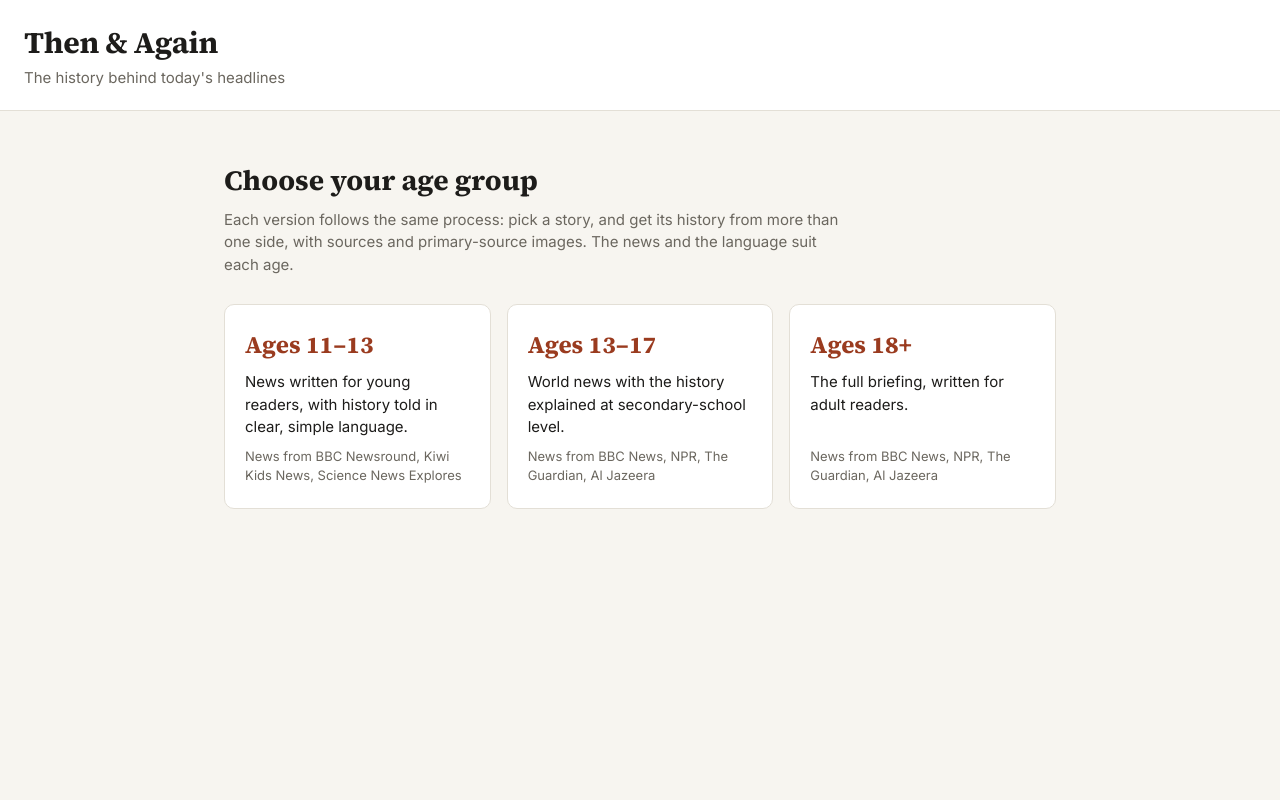
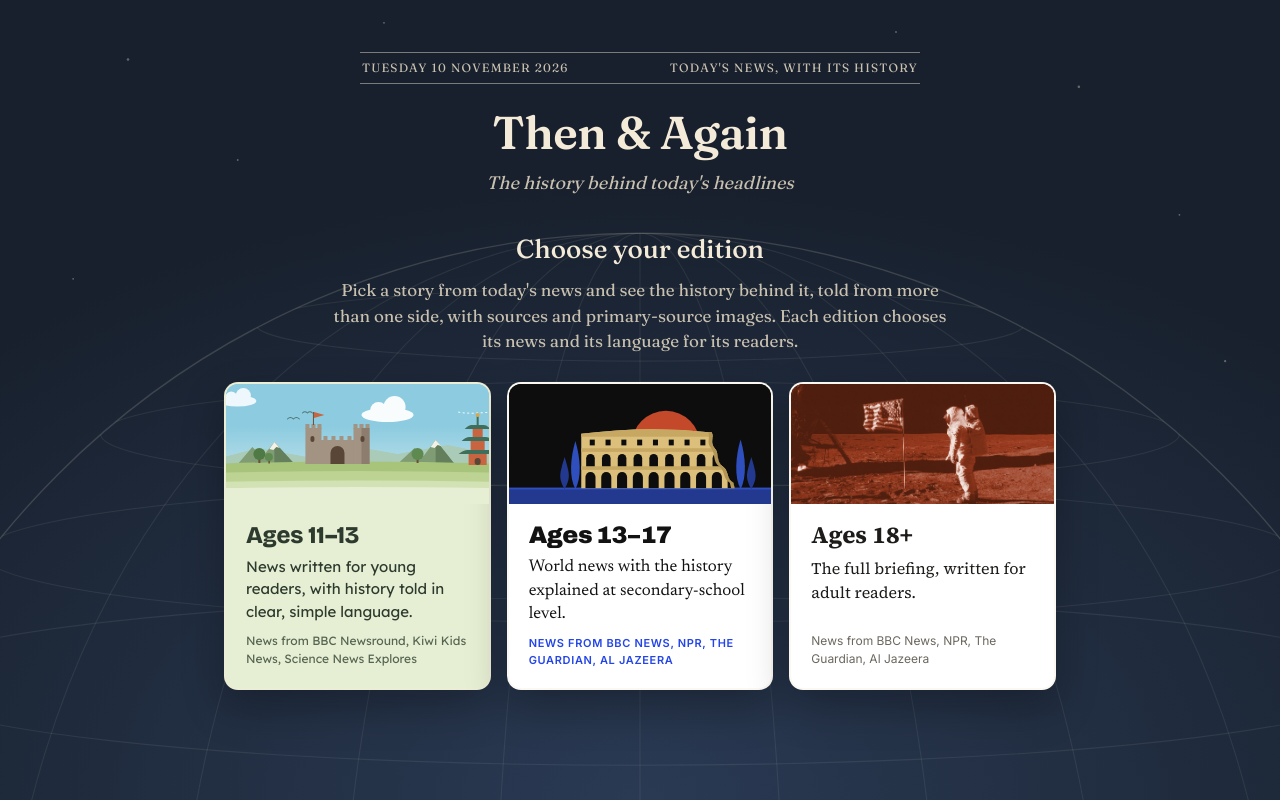
Before and after one commit to Arabella-B/Alubend-Internship, a Flask app: page / in a window 1280 px wide. Run offline with Flask 3, Linux system fonts and the light colour scheme.

Commit message:
Redesign the menu so each edition previews its own page
Each age group's card now shows a banner in its page's style: the
history horizon for 11-13, a ruined amphitheatre framed by cypresses
for 13-17, and NASA's public-domain photo of Buzz Aldrin on the Moon,
toned to terracotta and parchment, for 18+. On hover each card's border
takes its page's highlight colour. The menu sits on a deep atlas-blue
globe backdrop with a newspaper-style dateline, Fraunces type and
news-led wording ("Choose your edition"). The photo is credited in a
tooltip and the README.

Co-Authored-By: Claude Opus 5.5 <noreply@anthropic.com>

```diff
--- a/app.py
+++ b/app.py
@@ -30,19 +30,23 @@ def _sse(event: dict) -> str:
     return f"data: {json.dumps(event)}\n\n"
 
 
+def _today() -> str:
+    today = datetime.date.today()
+    return f"{today:%A} {today.day} {today:%B %Y}"
+
+
 @app.get("/")
 def menu():
-    return render_template("menu.html", audiences=audiences.AUDIENCES)
+    return render_template("menu.html", audiences=audiences.AUDIENCES, today=_today())
 
 
 @app.get("/<any('11-13', '13-17', '18-plus'):audience>")
 def reader(audience):
-    today = datetime.date.today()
     return render_template(
         "index.html",
         audience=audience,
         settings=audiences.get(audience),
-        today=f"{today:%A} {today.day} {today:%B %Y}",
+        today=_today(),
     )
 
 
--- /dev/null
+++ b/static/menu.css
@@ -0,0 +1,172 @@
+/* Age-group menu: each option previews its own page's design.
+   All three share the same size, structure, border weight and type sizes, so none stands out. */
+
+.age-options { align-items: stretch; }
+
+.age-option {
+  --card-ink: var(--text);
+  padding: 0;
+  gap: 0;
+  overflow: hidden;
+  border: 2px solid var(--card-ink);
+  background: var(--surface);
+  transition: transform 0.15s ease;
+}
+.age-option:hover,
+.age-option:focus-visible { transform: translateY(-3px); background: var(--surface); }
+.age-option:focus-visible { outline: 3px solid var(--accent); outline-offset: 3px; }
+
+/* The preview strip at the top of every card. */
+.age-art {
+  position: relative;
+  display: flex;
+  flex-direction: column;
+  justify-content: flex-start;
+  gap: 4px;
+  height: 120px;
+  padding: 0;
+}
+
+.age-body {
+  display: flex;
+  flex: 1;
+  flex-direction: column;
+  gap: 8px;
+  padding: 18px 20px 20px;
+}
+.age-label { font-size: 24px; line-height: 1.1; color: var(--label); }
+.age-blurb { font-size: 15px; line-height: 1.5; }
+.age-sources { margin-top: auto; font-size: 12px; }
+
+/* Ages 11-13: the illustrated history horizon, rounded outlined card, meadow colours. */
+.age-11-13 { --label: #2d3a2e; border-radius: 14px; background: #e6eed3; color: #2d3a2e; }
+.age-11-13:hover, .age-11-13:focus-visible { background: #e6eed3; }
+.age-11-13 .age-art {
+  background: #8ccbe0 url("img/history-horizon.svg") center bottom / cover no-repeat;
+}
+.age-11-13 .age-label { font-family: "Bricolage Grotesque", "Lexend", sans-serif; font-weight: 800; letter-spacing: -0.01em; }
+.age-11-13 .age-blurb,
+.age-11-13 .age-sources { font-family: "Lexend", sans-serif; }
+.age-11-13 .age-sources { color: #566552; }
+
+/* Ages 13-17: the black magazine cover with its colour stripe, square card, paper and ink. */
+.age-13-17 { --label: #121212; border-radius: 14px; background: #ffffff; color: #121212; }
+.age-13-17:hover, .age-13-17:focus-visible { background: #ffffff; }
+.age-13-17 .age-art { background: #0d0d0d url("img/preview-magazine.svg") center / cover no-repeat; }
+.age-13-17 .age-label { font-family: "Archivo", "Inter", sans-serif; font-weight: 900; font-stretch: 112%; letter-spacing: -0.02em; }
+.age-13-17 .age-blurb { font-family: "Newsreader", Georgia, serif; font-size: 17px; line-height: 1.4; }
+.age-13-17 .age-sources {
+  font-family: "Inter", sans-serif;
+  font-size: 11px;
+  font-weight: 700;
+  letter-spacing: 0.06em;
+  text-transform: uppercase;
+  color: #2446e8;
+}
+
+/* Ages 18+: the archival briefing, a ruled document heading in serif on parchment. */
+.age-18-plus { --label: #1d1c1a; border-radius: 14px; background: #ffffff; color: #1d1c1a; }
+.age-18-plus:hover, .age-18-plus:focus-visible { background: #ffffff; }
+/* Buzz Aldrin on the Moon, 20 July 1969 (photo: Neil Armstrong, NASA, public domain),
+   toned into the 18+ page's terracotta and parchment. */
+.age-18-plus .age-art { background: #4a1d0e url("img/preview-moon.jpg") center 20% / cover no-repeat; }
+.age-18-plus .age-label { font-family: "Source Serif 4", Georgia, serif; font-weight: 700; }
+
+.age-18-plus .age-blurb { font-family: "Source Serif 4", Georgia, serif; font-size: 16px; }
+.age-18-plus .age-sources { font-family: "Inter", sans-serif; color: #6b675f; }
+
+/* Dark mode: each card switches to its page's own dark look. */
+@media (prefers-color-scheme: dark) {
+  .age-option { --card-ink: rgba(255, 255, 255, 0.22); }
+
+  .age-11-13, .age-11-13:hover, .age-11-13:focus-visible { background: #1b2419; color: #f3eedc; }
+  .age-11-13 .age-art { background-color: #152238; background-image: url("img/history-horizon-night.svg"); }
+  .age-11-13 .age-label { color: #f3eedc; }
+  .age-11-13 .age-sources { color: #b9c2b1; }
+
+  .age-13-17, .age-13-17:hover, .age-13-17:focus-visible { background: #191919; color: #f4f1ea; }
+  .age-13-17 .age-label { color: #f4f1ea; }
+  .age-13-17 .age-sources { color: #7189ff; }
+
+  .age-18-plus, .age-18-plus:hover, .age-18-plus:focus-visible { background: #201f1c; color: #ece8e1; }
+  .age-18-plus .age-art { background-color: #1c1410; background-image: url("img/preview-moon-night.jpg"); }
+  .age-18-plus .age-label { color: #ece8e1; }
+  .age-18-plus   .age-18-plus .age-sources { color: #a19c92; }
+}
+
+@media (prefers-reduced-motion: reduce) {
+  .age-option { transition: none; }
+  .age-option:hover, .age-option:focus-visible { transform: none; }
+}
+
+/* The backdrop: a deep atlas blue with the lines of a great globe rising behind the cards,
+   so the three different designs sit together like publications laid out on one desk. */
+body {
+  background: #18202d url("img/menu-globe.svg") center bottom / cover no-repeat fixed;
+  min-height: 100vh;
+  color: #f3ead8;
+}
+.masthead {
+  background: none;
+  border-bottom: none;
+  text-align: center;
+  padding: 52px 24px 0;
+}
+.masthead h1,
+.menu h2 {
+  font-family: "Fraunces", Georgia, serif;
+  font-variation-settings: "SOFT" 50;
+  color: #f3ead8;
+}
+.masthead h1 { font-size: 46px; font-weight: 600; letter-spacing: -0.01em; }
+
+/* A newspaper-style dateline between two rules, above the title. */
+.dateline {
+  display: flex;
+  justify-content: space-between;
+  gap: 16px;
+  max-width: 560px;
+  margin: 0 auto 14px;
+  padding: 6px 2px;
+  border-top: 1px solid rgba(243, 234, 216, 0.45);
+  border-bottom: 1px solid rgba(243, 234, 216, 0.45);
+  font-family: "Fraunces", Georgia, serif;
+  font-size: 12px;
+  letter-spacing: 0.1em;
+  text-transform: uppercase;
+  color: #c9c1b0;
+}
+.masthead .tagline {
+  font-family: "Fraunces", Georgia, serif;
+  font-style: italic;
+  font-size: 18px;
+  color: #c9c1b0;
+}
+.menu { text-align: center; padding-top: 34px; }
+.menu h2 { font-size: 26px; font-weight: 500; }
+.menu > p { margin-left: auto; margin-right: auto; color: #c9c1b0; font-family: "Fraunces", Georgia, serif; font-size: 17px; line-height: 1.5; }
+.age-options { text-align: left; }
+.age-option { --card-ink: rgba(243, 234, 216, 0.35); box-shadow: 0 18px 40px rgba(0, 0, 0, 0.28); }
+.age-option:focus-visible { outline-color: #f3ead8; }
+
+@media (prefers-color-scheme: dark) {
+  body { background-color: #10151e; }
+  .age-option { --card-ink: rgba(243, 234, 216, 0.22); }
+}
+
+@media (max-width: 860px) {
+  body { background-attachment: scroll; }
+  .masthead { padding-top: 36px; }
+  .masthead h1 { font-size: 36px; }
+  .dateline { flex-direction: column; align-items: center; gap: 2px; font-size: 11px; }
+}
+
+/* On hover, each card's border takes the highlight colour of the page it opens. */
+.age-11-13:hover, .age-11-13:focus-visible { border-color: #dba54a; }   /* 11-13: ochre highlighter */
+.age-13-17:hover, .age-13-17:focus-visible { border-color: #ff5a36; }   /* 13-17: tangerine headline underline */
+.age-18-plus:hover, .age-18-plus:focus-visible { border-color: #b8472a; } /* 18+: terracotta accent */
+
+@media (prefers-color-scheme: dark) {
+  .age-13-17:hover, .age-13-17:focus-visible { border-color: #ff7656; }
+  .age-18-plus:hover, .age-18-plus:focus-visible { border-color: #e08a68; }
+}
--- a/templates/menu.html
+++ b/templates/menu.html
@@ -6,26 +6,33 @@
   <title>Then &amp; Again</title>
   <link rel="preconnect" href="https://fonts.googleapis.com">
   <link href="https://fonts.googleapis.com/css2?family=Source+Serif+4:opsz,wght@8..60,400;8..60,600;8..60,700&family=Inter:wght@400;500;600&display=swap" rel="stylesheet">
+  <!-- Each option previews its page, so the menu loads all three pages' display fonts. -->
+  <link href="https://fonts.googleapis.com/css2?family=Bricolage+Grotesque:opsz,wght@12..96,800&family=Lexend:wght@400;500&family=Archivo:wdth,wght@100..125,800..900&family=Newsreader:opsz,wght@6..72,400&family=Fraunces:opsz,wght,SOFT@9..144,400..700,50&display=swap" rel="stylesheet">
   <link rel="stylesheet" href="{{ url_for('static', filename='style.css') }}">
+  <link rel="stylesheet" href="{{ url_for('static', filename='menu.css') }}">
 </head>
 <body>
   <header class="masthead">
     <div>
+      <p class="dateline"><span>{{ today }}</span><span>Today's news, with its history</span></p>
       <h1>Then &amp; Again</h1>
       <p class="tagline">The history behind today's headlines</p>
     </div>
   </header>
 
   <main class="menu">
-    <h2>Choose your age group</h2>
-    <p class="muted">Each version follows the same process: pick a story, and get its history from more than one
-      side, with sources and primary-source images. The news and the language suit each age.</p>
+    <h2>Choose your edition</h2>
+    <p class="muted">Pick a story from today's news and see the history behind it, told from more than one
+      side, with sources and primary-source images. Each edition chooses its news and its language for its readers.</p>
     <nav class="age-options" aria-label="Age groups">
       {% for key, group in audiences.items() %}
-      <a class="age-option" href="{{ url_for('reader', audience=key) }}">
-        <span class="age-label">{{ group.label }}</span>
-        <span class="age-blurb">{{ group.blurb }}</span>
-        <span class="age-sources muted small">News from {{ group.feeds.keys() | join(', ') }}</span>
+      <a class="age-option age-{{ key }}" href="{{ url_for('reader', audience=key) }}">
+        <span class="age-art" aria-hidden="true"{% if key == '18-plus' %} title="Buzz Aldrin on the Moon, 20 July 1969. Photo: Neil Armstrong, NASA (public domain)"{% endif %}></span>
+        <span class="age-body">
+          <span class="age-label">{{ group.label }}</span>
+          <span class="age-blurb">{{ group.blurb }}</span>
+          <span class="age-sources">News from {{ group.feeds.keys() | join(', ') }}</span>
+        </span>
       </a>
       {% endfor %}
     </nav>
```
Also changed, not shown: README.md, static/img/menu-globe.svg (added), static/img/preview-magazine.svg (added), static/img/preview-moon-night.jpg (added), static/img/preview-moon.jpg (added).
